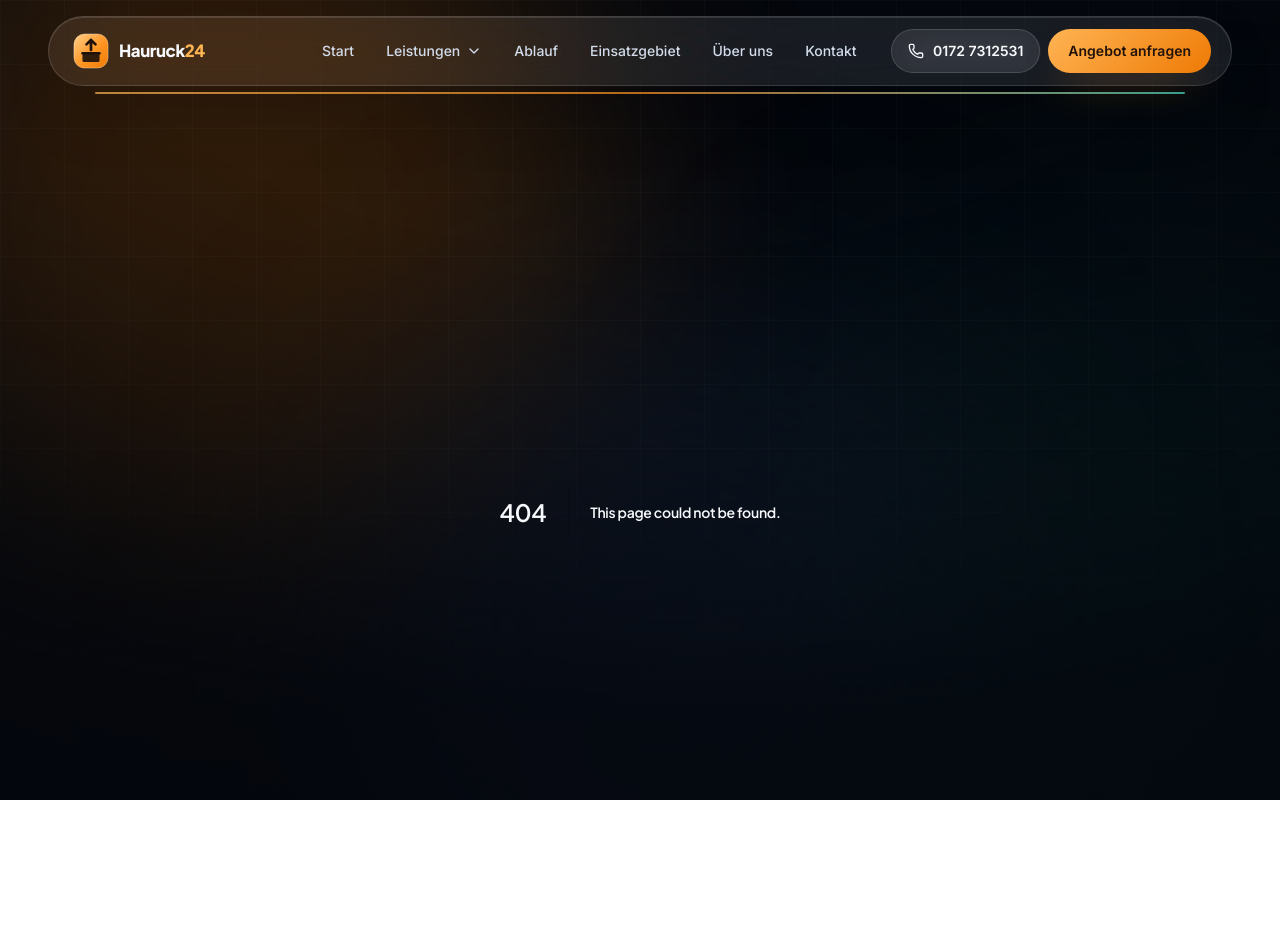
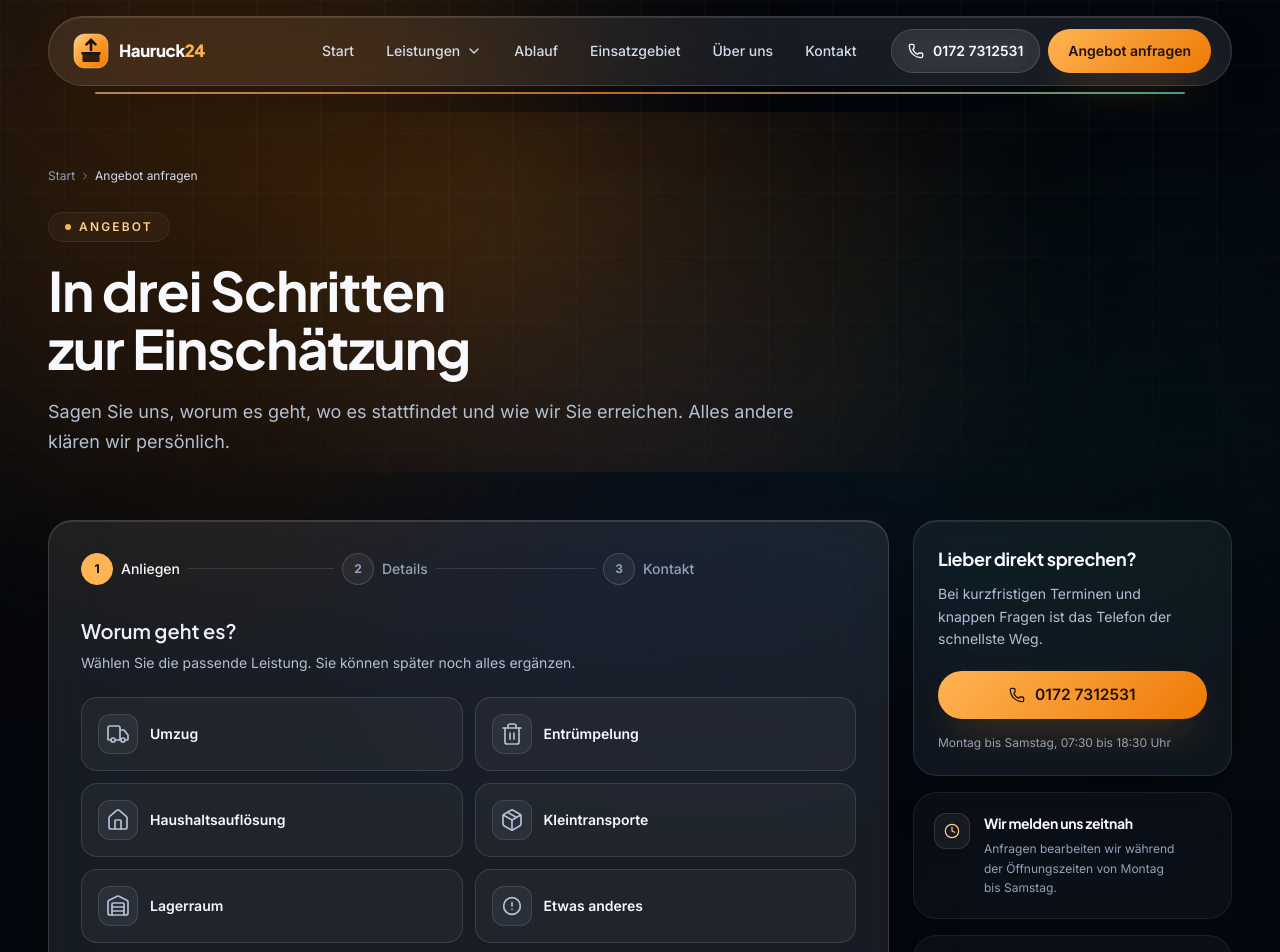
Before and after one commit to SchaeferDesigns/hauruck24, a Next.js app: page /angebot in a window 1280 px wide. Before the commit this address had no page. Shown: the top 952 px of the page. Built offline with nearby package versions, Linux system fonts and the light colour scheme.

Commit message:
SDA: Projektänderungen synchronisieren

```diff
--- /dev/null
+++ b/src/app/angebot/page.tsx
@@ -0,0 +1,101 @@
+import type { Metadata } from "next";
+import { Camera, Clock, Phone, ShieldCheck } from "lucide-react";
+import { site } from "@/content/site";
+import { telHref } from "@/lib/utils";
+import { BreadcrumbJsonLd } from "@/components/seo/JsonLd";
+import PageHeader from "@/components/layout/PageHeader";
+import QuoteForm from "@/components/forms/QuoteForm";
+import Reveal from "@/components/ui/Reveal";
+
+export const metadata: Metadata = {
+  title: "Angebot anfragen",
+  description:
+    "Angebot für Umzug, Entrümpelung, Haushaltsauflösung, Kleintransport oder Lagerraum in Schwäbisch Gmünd anfragen. Kostenlos und unverbindlich.",
+  alternates: { canonical: "/angebot" },
+};
+
+const breadcrumbs = [
+  { name: "Start", href: "/" },
+  { name: "Angebot anfragen", href: "/angebot" },
+];
+
+const hints = [
+  {
+    icon: Clock,
+    title: "Wir melden uns zeitnah",
+    text: "Anfragen bearbeiten wir während der Öffnungszeiten von Montag bis Samstag.",
+  },
+  {
+    icon: Camera,
+    title: "Fotos helfen",
+    text: "Bilder von Räumen, Möbeln oder Treppenhaus machen die Einschätzung deutlich genauer. Senden Sie sie gern per E-Mail nach.",
+  },
+  {
+    icon: ShieldCheck,
+    title: "Unverbindlich",
+    text: "Eine Anfrage ist keine Buchung. Sie entscheiden erst, wenn Ihnen das Angebot vorliegt.",
+  },
+];
+
+export default async function QuotePage({
+  searchParams,
+}: {
+  searchParams: Promise<{ leistung?: string }>;
+}) {
+  const params = await searchParams;
+  const initialService = typeof params.leistung === "string" ? params.leistung : "";
+
+  return (
+    <>
+      <PageHeader
+        eyebrow="Angebot"
+        title="In drei Schritten zur Einschätzung"
+        lead="Sagen Sie uns, worum es geht, wo es stattfindet und wie wir Sie erreichen. Alles andere klären wir persönlich."
+        breadcrumbs={breadcrumbs}
+      />
+
+      <section id="anfrage" className="pt-8 pb-4 sm:pt-12">
+        <div className="container-page">
+          <div className="grid gap-6 lg:grid-cols-[1.45fr_0.55fr] lg:items-start">
+            <QuoteForm initialService={initialService} />
+
+            <div className="flex flex-col gap-4">
+              <Reveal delay={0.08}>
+                <div className="glass rounded-card p-6">
+                  <h2 className="font-display text-lg">Lieber direkt sprechen?</h2>
+                  <p className="mt-2.5 text-sm leading-relaxed text-mist-300">
+                    Bei kurzfristigen Terminen und knappen Fragen ist das Telefon der schnellste
+                    Weg.
+                  </p>
+                  <a href={telHref(site.contact.phoneHref)} className="btn btn-primary mt-5 w-full">
+                    <Phone aria-hidden="true" className="size-4" />
+                    {site.contact.phoneDisplay}
+                  </a>
+                  <p className="mt-4 text-xs text-mist-400">
+                    {site.openingHours[0].days}, {site.openingHours[0].time}
+                  </p>
+                </div>
+              </Reveal>
+
+              {hints.map((hint, index) => (
+                <Reveal key={hint.title} delay={0.12 + index * 0.06}>
+                  <div className="glass-soft flex gap-3.5 rounded-card p-5">
+                    <span className="grid size-9 shrink-0 place-items-center rounded-xl border border-white/12 bg-white/5 text-brand-300">
+                      <hint.icon aria-hidden="true" className="size-4" strokeWidth={1.8} />
+                    </span>
+                    <div>
+                      <h3 className="font-display text-sm">{hint.title}</h3>
+                      <p className="mt-1.5 text-xs leading-relaxed text-mist-400">{hint.text}</p>
+                    </div>
+                  </div>
+                </Reveal>
+              ))}
+            </div>
+          </div>
+        </div>
+      </section>
+
+      <BreadcrumbJsonLd items={breadcrumbs} />
+    </>
+  );
+}
```
